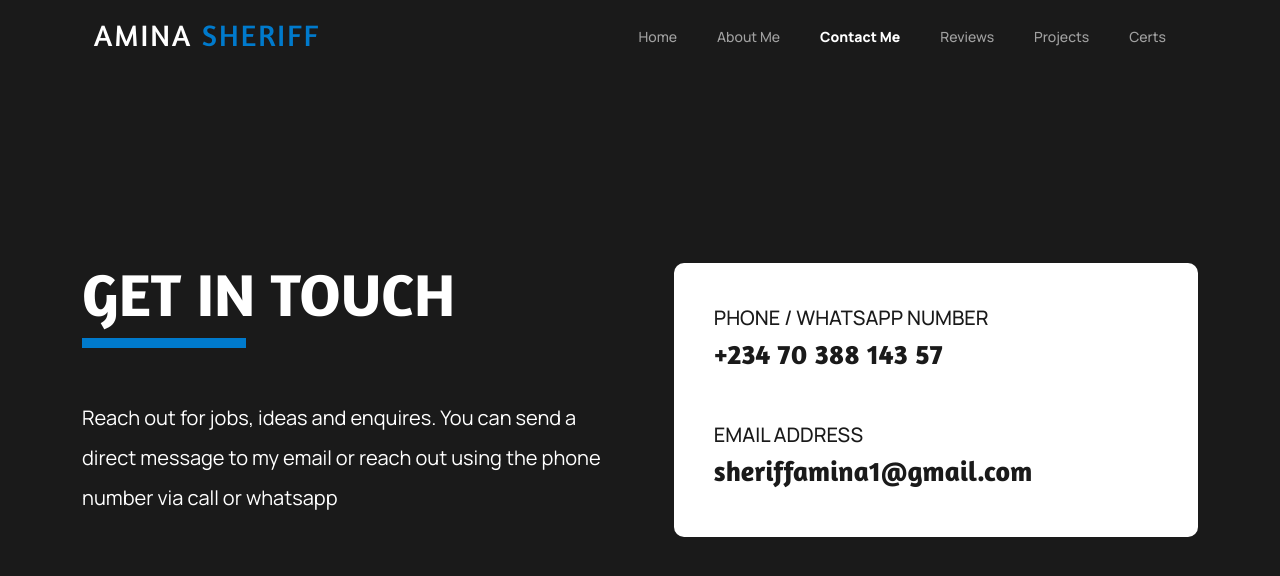
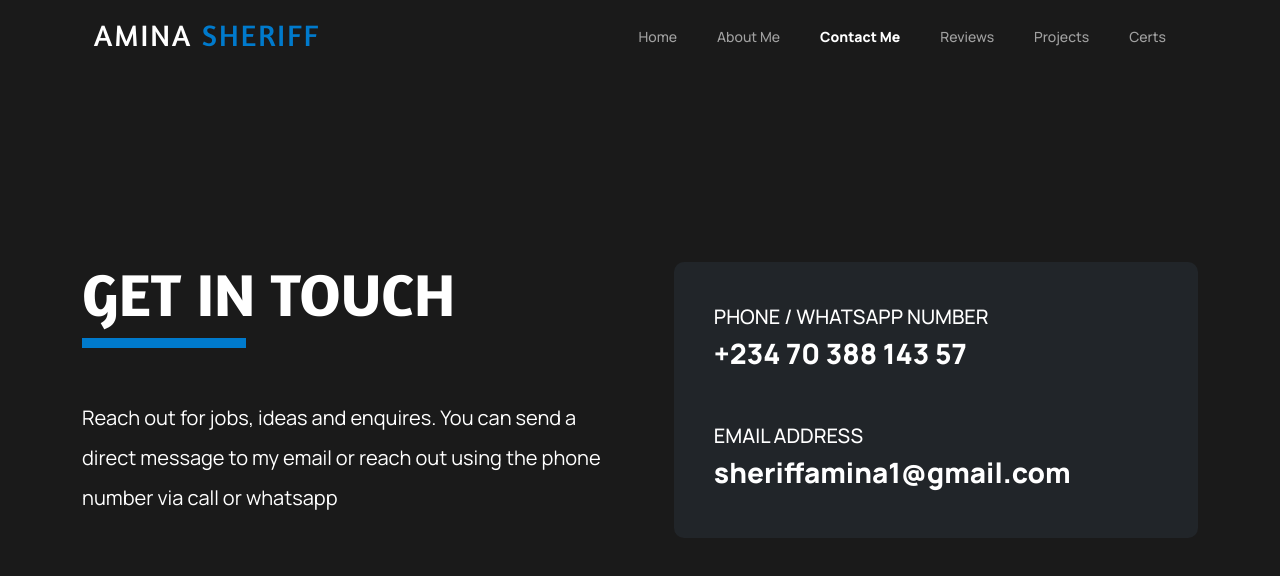
Before and after one commit to amina69/Portfolio, a plain HTML site: page contact-me.html in a window 1280 px wide. Drawn offline with nearby package versions, Linux system fonts and the light colour scheme.

Commit message:
Contact Update

```diff
--- a/contact-me.html
+++ b/contact-me.html
@@ -61,12 +61,12 @@
 
                 <div class="col-md-6 d-flex justify-content-end">
                     <div class="contact-div">
-                        <div class="mb-5">
+                        <div class="info">
                             <div class="title">PHONE / WHATSAPP NUMBER</div>
                             <h3>+234 70 388 143 57</h3>
                         </div>
 
-                        <div>
+                        <div class="info">
                             <div class="title">EMAIL ADDRESS</div>
                             <h3>sheriffamina1@gmail.com</h3>
                         </div>
--- a/style.css
+++ b/style.css
@@ -410,9 +410,10 @@ input[type=submit]:hover {
 
 .contact-div {
     border-radius: 10px;
-    background-color: #FFFFFF;
+    background-color: #212529;
     padding: 40px;
     width: 86%;
+    color: #FFFFFF;
 }
 
 .contact-div label{
@@ -551,6 +552,15 @@ footer.year{
     margin-left: 20px;
     font-family: 'Manrope-Extrabold';
     font-size: 24px;
+}
+
+.contact-div .info:first-of-type{
+    margin-bottom: 50px;
+}
+
+
+.contact-div h3{
+    font-family: 'Manrope-Extrabold';
 }
 
 
@@ -1065,4 +1075,8 @@ footer.year{
         font-size: 20px;
     }
 
+    .contact-div .info:first-of-type{
+        margin-bottom: 30px;
+    }
+
 }
```
